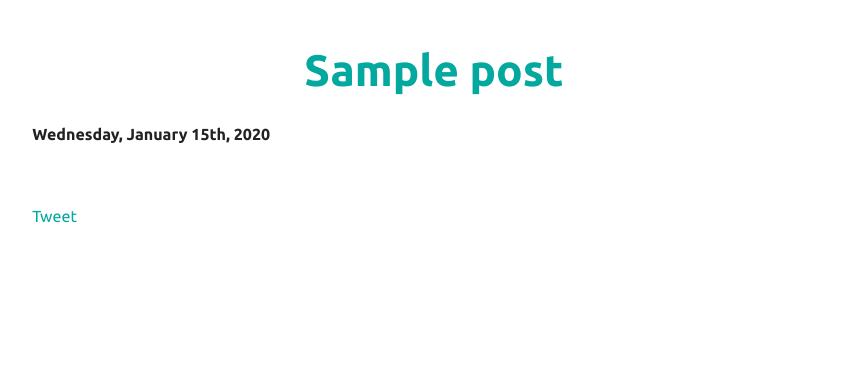
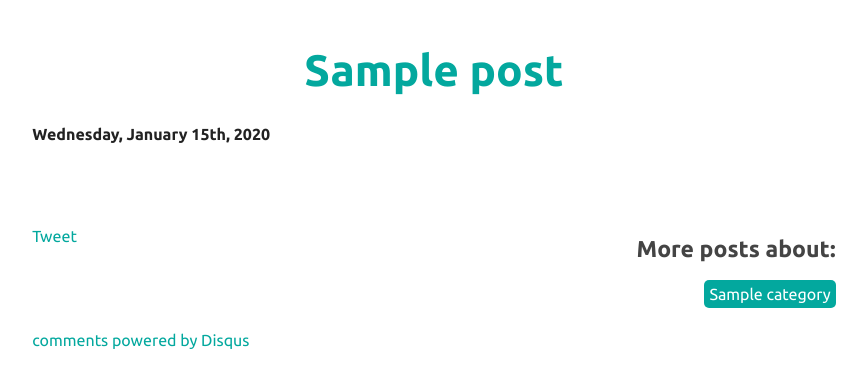
Before and after one commit to Jwpe/jw.pe, a Django app: a page that uses jwpevans/templates/base.html in a window 1280 px wide. Shown: the part 70-458 px from the top of the page, without its empty margins (206-1073 px from the left). Run offline with Django 3.2, Linux system fonts and the light colour scheme; tables that the repository leaves empty hold one stand-in row (values such as "Sample post"); parts of the project's set-up code (start-up, migrations or seed data) failed here and were passed over; some libraries are stand-ins or nearby versions.

Commit message:
Streamlined blog templates. Added category buttons. Switched Disqus implementation. Fixed some visual issues.

```diff
--- a/jwpevans/apps/blog/models.py
+++ b/jwpevans/apps/blog/models.py
@@ -5,16 +5,13 @@ from django.core.urlresolvers import reverse
 from django.db import models
 from django.template.defaultfilters import slugify
 from django.utils import timezone
-from django.utils.safestring import mark_safe
 from django.utils.text import truncate_words
 from django.utils.translation import ugettext_lazy as _
 
-
 from blog.managers import PublicManager
 
-import datetime
+from tinymce import models as tinymce_models
 
-from tinymce import models as tinymce_models
 
 class Category(models.Model):
     """Category model."""
@@ -30,10 +27,8 @@ class Category(models.Model):
     def __unicode__(self):
         return u'%s' % self.title
 
-
-    @models.permalink
     def get_absolute_url(self):
-        return ('blog_category', None, {'slug': self.slug})
+        return reverse('blog:category_detail', kwargs={'slug': self.slug})
 
 
 class Post(models.Model):
--- a/jwpevans/apps/blog/templates/blog/post_archive_year.html
+++ b/jwpevans/apps/blog/templates/blog/post_archive_year.html
@@ -1,7 +1,7 @@
 
 {% extends "base.html" %}
 
-{% block title %}Posts from {{ year.year }}{% endblock %}
+{% block title %} - Posts from {{ year.year }}{% endblock %}
 
 {% block content %}
 	<div class="row">
--- a/jwpevans/apps/blog/templates/blog/post_detail.html
+++ b/jwpevans/apps/blog/templates/blog/post_detail.html
@@ -1,6 +1,6 @@
 {% extends "base.html" %}
 
-{% block title %} {{ post.title }} {% endblock %}
+{% block title %} - {{ post.title }} {% endblock %}
 
 {% block meta %}
     <meta name='description' content='{{post.tease}}'>
@@ -20,7 +20,7 @@
                         {{ post.publish|date:"l, F jS, Y" }}
                     </strong>
                 </p>
-                <div>
+                <div class="post-body">
                     {{ post.body|safe }}
                 </div>
                 <div class="article-nav">
@@ -47,19 +47,44 @@
                 </div>
             </div>
         </div>
-        <div class="row">
+        <div class="row" id="share-bar">
             <div class="small-10 small-centered columns">
-                <a href="https://twitter.com/share" class="twitter-share-button">Tweet</a>
-                <script>!function(d,s,id){var js,fjs=d.getElementsByTagName(s)[0];if(!d.getElementById(id)){js=d.createElement(s);js.id=id;js.src="//platform.twitter.com/widgets.js";fjs.parentNode.insertBefore(js,fjs);}}(document,"script","twitter-wjs");</script>
+                <div class="row">
+                    <div class="small-4 columns">
+                        <a href="https://twitter.com/share" class="twitter-share-button" data-via="jwpe" data-dnt="true" data-count="vertical">
+                            Tweet
+                        </a>
+                        <script>
+                            !function(d,s,id){var js,fjs=d.getElementsByTagName(s)[0],p=/^http:/.test(d.location)?'http':'https';if(!d.getElementById(id)){js=d.createElement(s);js.id=id;js.src=p+'://platform.twitter.com/widgets.js';fjs.parentNode.insertBefore(js,fjs);}}(document, 'script', 'twitter-wjs');
+                        </script>
+                    </div>
+                    <div class="small-8 columns" style="text-align:right;">
+                        <h4>
+                            More posts about:
+                        </h4>
+                        {% for category in post.categories.all %}
+                            <a class="category" href="{{ category.get_absolute_url }}">{{ category.title }}</a>
+                        {% endfor %}
+                    </div>
+                </div>
             </div>
         </div>
         {% if post.allow_comments %}
         <div class="row">
             <div class="small-10 small-centered columns">
-                {% load disqus_tags %}
-                {% disqus_dev %}
-                {% set_disqus_identifier post.slug %}
-                {% disqus_show_comments %}
+                <div id="disqus_thread"></div>
+                <script type="text/javascript">
+                    var disqus_shortname = 'jwpevans';
+                    (function() {
+                        var dsq = document.createElement('script'); dsq.type = 'text/javascript'; dsq.async = true;
+                        dsq.src = '//' + disqus_shortname + '.disqus.com/embed.js';
+                        (document.getElementsByTagName('head')[0] || document.getElementsByTagName('body')[0]).appendChild(dsq);
+                    })();
+                </script>
+                <noscript>
+                    Please enable JavaScript to view the <a href="http://disqus.com/?ref_noscript">comments powered by Disqus.</a>
+                </noscript>
+                <a href="http://disqus.com" class="dsq-brlink">comments powered by <span class="logo-disqus">Disqus</span></a>
             </div>
         </div>
         {% endif %}
--- a/jwpevans/apps/blog/urls.py
+++ b/jwpevans/apps/blog/urls.py
@@ -18,19 +18,19 @@ urlpatterns = patterns('',
     #Returns the blog posts for a certain day
     url(r'^(?P<year>\d{4})/(?P<month>\d{2})/(?P<day>\d{1,2})/$',
         DayArchiveView.as_view(model=Post, paginate_by=5,
-            context_object_name="post", month_format='%m',
+            context_object_name="posts", month_format='%m',
             date_field='publish'), name="blog_archive_day"),
     #Returns the blog posts for a certain month
     url(r'^(?P<year>\d{4})/(?P<month>\d{2})/$',
         MonthArchiveView.as_view(model=Post, paginate_by=5,
-            context_object_name="post",month_format='%m',
+            context_object_name="posts",month_format='%m',
             date_field='publish', allow_empty=True),
         name="blog_archive_month"),
     #Returns the blog posts for a certain year
     url(r'^(?P<year>\d{4})/$',
         YearArchiveView.as_view(model=Post, date_field='publish',
             allow_empty=True), name="blog_archive_year"),
-    #Retruns the blog posts for a certain category
+    #Returns the blog posts for a certain category
     url(r'^categories/(?P<slug>[-\w]+)/$',
         CategoryListView.as_view(allow_empty=True, paginate_by=5),
         name="category_detail"),
--- a/jwpevans/apps/blog/views.py
+++ b/jwpevans/apps/blog/views.py
@@ -7,7 +7,7 @@ from blog.models import Category
 
 class CategoryListView(ListView):
 
-    context_object_name = "category_posts"
+    context_object_name = "posts"
     template_name = "blog/category_detail.html"
 
     def get_queryset(self):
--- a/jwpevans/config/settings.py
+++ b/jwpevans/config/settings.py
@@ -168,7 +168,6 @@ INSTALLED_APPS = (
     'south',
     'django_extensions',
     'compressor',
-    'disqus',
     'gunicorn',
     # Project specific apps go here
     'blog',
--- a/jwpevans/static/scss/landing.css
+++ b/jwpevans/static/scss/landing.css
@@ -3859,3 +3859,16 @@ table {
     float: left; }
   .blog .article-nav .next {
     float: right; }
+.blog .post-body {
+  line-height: 1.6; }
+
+.category {
+  background-color: #03a89e;
+  padding: 5px 5px 5px 5px;
+  border-radius: 5px;
+  color: #FFF;
+  line-height: 36px; }
+
+#share-bar {
+  padding-top: 20px;
+  padding-bottom: 20px; }
--- a/jwpevans/static/scss/landing.scss
+++ b/jwpevans/static/scss/landing.scss
@@ -49,4 +49,20 @@ $anchor-font-color: $primary-color;
             float: right;
         }
     }
+    .post-body {
+        line-height: 1.6;
+    }
 }
+
+.category {
+    background-color: $primary-color;
+    padding: 5px 5px 5px 5px;
+    border-radius: 5px;
+    color: #FFF;
+    line-height: 36px;
+}
+
+#share-bar{
+    padding-top: 20px;
+    padding-bottom: 20px;
+}
--- a/jwpevans/templates/base.html
+++ b/jwpevans/templates/base.html
@@ -10,7 +10,7 @@
         <meta charset="utf-8">
         <meta http-equiv="X-UA-Compatible" content="IE=edge,chrome=1">
 
-        <title>JWPE - {% block title %}{% endblock title %}</title>
+        <title>JWPE {% block title %}{% endblock title %}</title>
         <meta name="description" content="{%block meta_description%}{%endblock meta_description %}">
         <meta name="author" content="{%block meta_author %}{%endblock meta_author %}">
 
```
Also changed, not shown: jwpevans/apps/blog/templates/blog/blog_base.html (deleted, +0 -73 lines), jwpevans/apps/blog/templates/blog/blog_tease_list.html (added, +25 -0 lines), jwpevans/apps/blog/templates/blog/category_detail.html (+12 -51 lines), jwpevans/apps/blog/templates/blog/post_archive_day.html (+2 -30 lines), jwpevans/apps/blog/templates/blog/post_archive_month.html (+3 -30 lines), jwpevans/apps/blog/templates/blog/post_list.html (+2 -25 lines).
